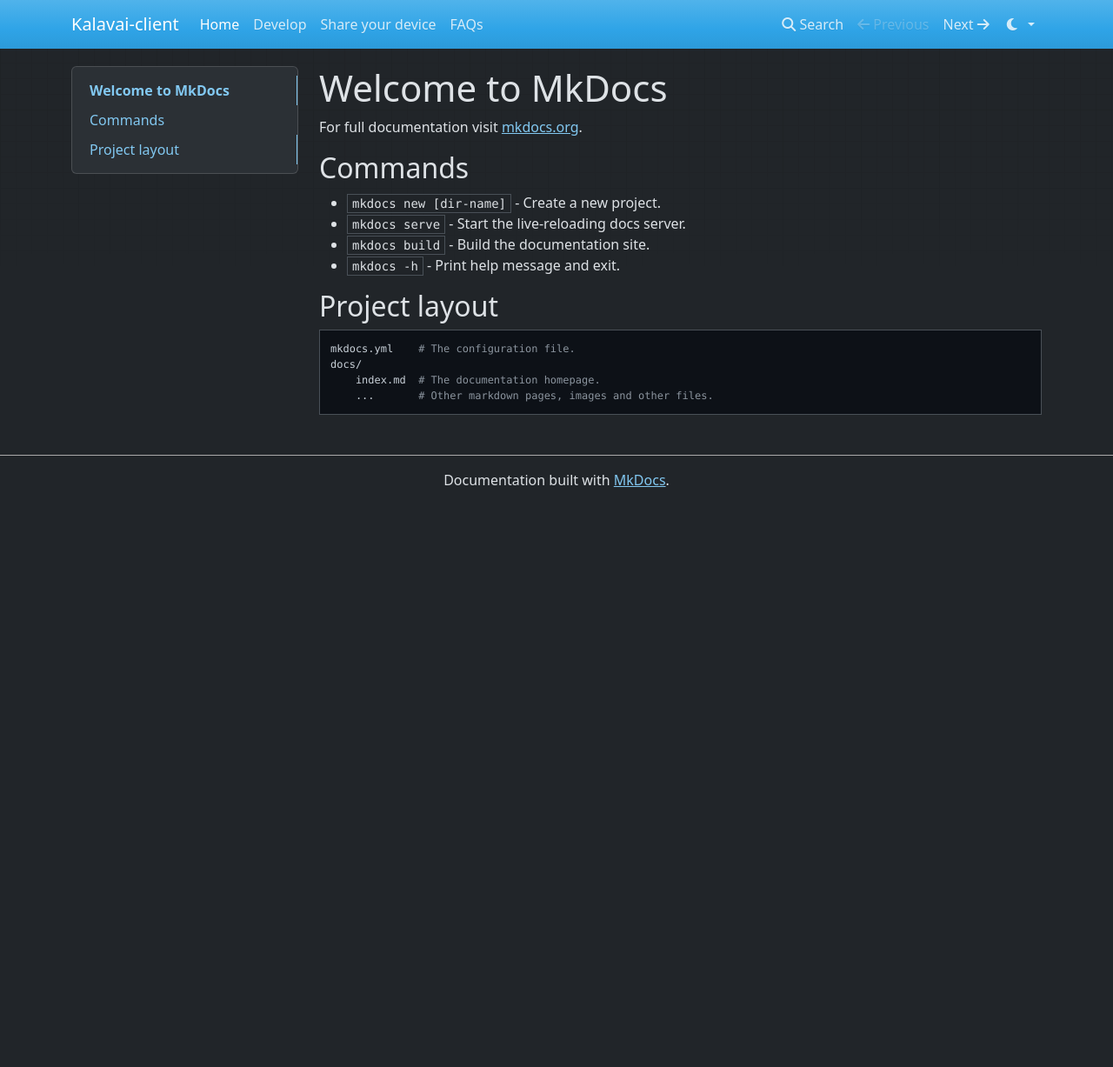
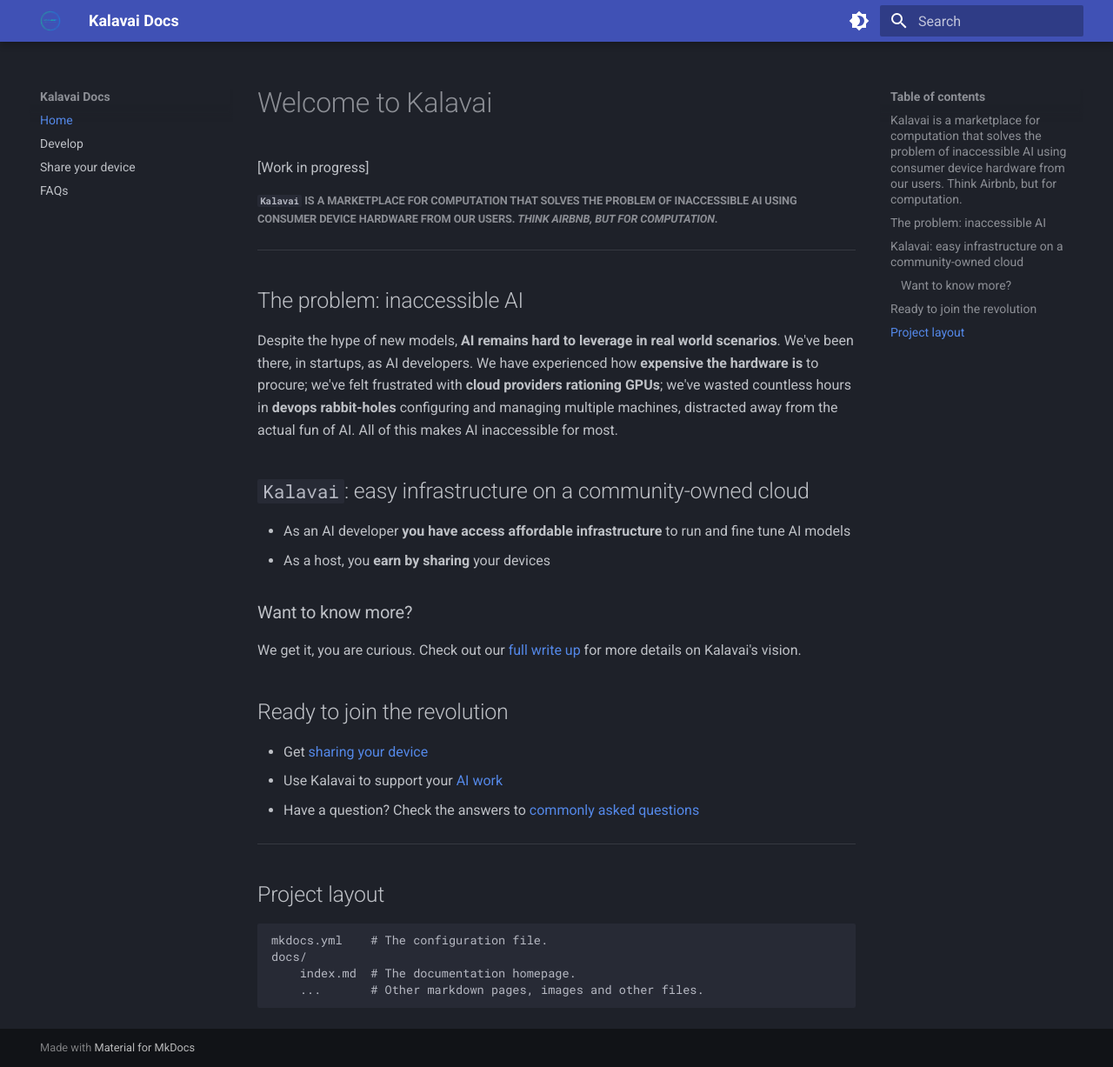
Before and after one commit to kalavai-net/kalavai-docs, an MkDocs documentation site: the page built from docs/index.md, in a window 1280 px wide and 1227 px high. Shown: the whole window at 87% size. Built offline with MkDocs 1.6.1 and Material for MkDocs 9.7.7, drawn with Linux system fonts in a browser that asks for light colours; nearby versions of some CDN libraries.

Commit message:
updated theme + kalavai-client page

````diff
--- /dev/null
+++ b/docs/concepts.md
@@ -0,0 +1,7 @@
+# Kalavai: a marketplace for computation to make AI accessible
+
+
+## Accessible AI for all
+
+
+## A community-owned cloud
--- a/docs/hosts.md
+++ b/docs/hosts.md
@@ -0,0 +1,68 @@
+# Share your device
+
+The Kalavai-client is an app that allows you to control when and how to share your device. To get started with sharing, you'll need your kalavai account credentials. Click below to create one. Then you are ready to install and run the kalavai-client, which will let you share your device's spare capacity with the world and earn!
+
+[Create an account](https://platform.kalavai.net){ .md-button .md-button--primary}
+
+## Technical requirements
+
+The kalavai client app currently supports the following architectures:
+
+- amd64
+- x86_64
+
+The following OS are supported:
+
+- Linux (Debian, CentOS, SuSe, Ubuntu, Fedora, RedHat).
+
+If your system is not currently supported, open an issue [here](https://github.com/kalavai-net/kalavai-client/issues) and request it. We are expanding this list constantly.
+
+
+## Install (Linux)
+
+To install the kalavai client app that allows you to share your device and earn, use the following installer:
+
+```bash
+curl -sfL https://raw.githubusercontent.com/kalavai-net/kalavai-client/main/scripts/install_client.sh | bash -
+```
+
+## Install (Windows)
+
+[Coming soon!]
+
+
+## Use kalavai-client
+
+Once it's installed, run the CLI app with:
+
+```bash
+kalavai --help
+```
+
+```bash
+usage: kalavai [-h] command ...
+
+positional arguments:
+  command
+    login     Login with your Kalavai user email and password. Get an account from https://platform.kalavai.net
+    logout    Logout from your kalavai user account.
+    start     Join Kalavai cluster and start/resume sharing resources.
+    status    Check the current status of your device.
+    stop      Stop sharing your device and clean up. DO THIS ONLY IF YOU WANT TO REMOVE KALAVAI-CLIENT from your device.
+    pause     Pause sharing your device and make your device unavailable for kalavai scheduling.
+
+options:
+  -h, --help  show this help message and exit
+```
+
+To start sharing your device, log in with the client and start sharing:
+
+```bash
+kalavai login --useremail your@email.address --password your-password
+kalavai start
+```
+
+
+This will start the sharing loop. Head over to your [online account](http://platform.kalavai.net) to see more details, by selecting `Share your device` option. All your devices will appear there, along with the shared time and specs.
+
+![Share status](assets/images/share_status.png)
--- a/docs/index.md
+++ b/docs/index.md
@@ -1,13 +1,35 @@
-# Welcome to MkDocs
+# Welcome to Kalavai
 
-For full documentation visit [mkdocs.org](https://www.mkdocs.org).
+[Work in progress]
 
-## Commands
+##### `Kalavai` is a marketplace for computation that solves the problem of inaccessible AI using consumer device hardware from our users. _Think Airbnb, but for computation_.
 
-* `mkdocs new [dir-name]` - Create a new project.
-* `mkdocs serve` - Start the live-reloading docs server.
-* `mkdocs build` - Build the documentation site.
-* `mkdocs -h` - Print help message and exit.
+---
+
+## The problem: inaccessible AI
+
+Despite the hype of new models, **AI remains hard to leverage in real world scenarios**. We've been there, in startups, as AI developers. We have experienced how **expensive the hardware is** to procure; we've felt frustrated with **cloud providers rationing GPUs**; we've wasted countless hours in **devops rabbit-holes** configuring and managing multiple machines, distracted away from the actual fun of AI. All of this makes AI inaccessible for most.
+
+
+## `Kalavai`: easy infrastructure on a community-owned cloud
+
+* As an AI developer **you have access affordable infrastructure** to run and fine tune AI models
+* As a host, you **earn by sharing** your devices
+
+
+### Want to know more?
+
+We get it, you are curious. Check out our [full write up](concepts.md) for more details on Kalavai's vision.
+
+
+## Ready to join the revolution
+
+* Get [sharing your device](hosts.md)
+* Use Kalavai to support your [AI work](developers.md)
+* Have a question? Check the answers to [commonly asked questions](faqs.md)
+
+---
+
 
 ## Project layout
 
--- a/mkdocs.yml
+++ b/mkdocs.yml
@@ -1,4 +1,4 @@
-site_name: Kalavai-client
+site_name: Kalavai Docs
 nav:
   - Home: index.md
   - Develop: developers.md
@@ -6,6 +6,18 @@
   - FAQs: faqs.md
 
 theme:
-  name: mkdocs
-  color_mode: dark
-  user_color_mode_toggle: true
+  name: material
+  navigation_depth: 3
+  logo: assets/icons/logo_no_background.png
+  favicon: assets/icons/favicon.png
+  features:
+    - navigation.instant
+    - navigation.instant.progress
+  palette:
+    - scheme: slate
+      toggle:
+        icon: material/brightness-4
+        name: Switch to light mode
+
+markdown_extensions:
+  - attr_list
--- a/requirements.txt
+++ b/requirements.txt
@@ -1 +1,4 @@
 mkdocs
+mkdocs-material
+mkdocs-dracula-theme
+mkdocs-windmill-dark
````
Also changed, not shown: README.md (+2 -0 lines), docs/getting-started.md (deleted, +0 -3 lines), docs/assets/icons/favicon.png (added), docs/assets/icons/logo_no_background.png (added), docs/assets/images/share_status.png (added).
